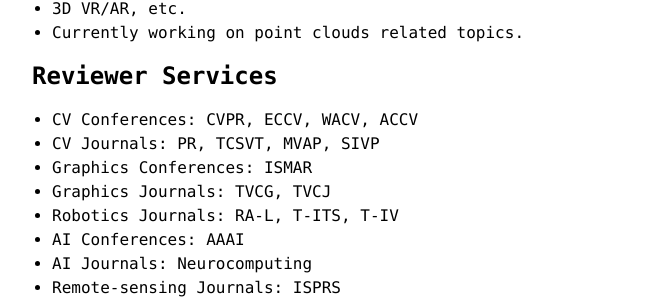
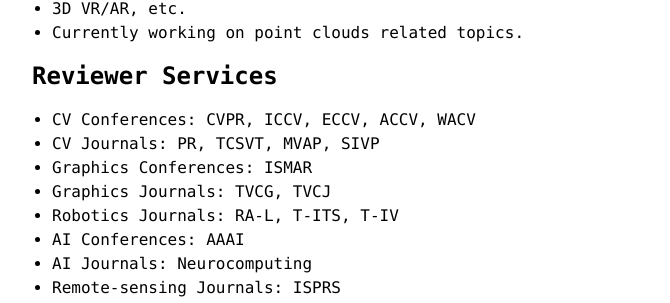
Before and after one commit to ShiQiu0419/ShiQiu0419.github.io, a Jekyll site: the page built from index.md, in a window 1280 px wide and 900 px high, scrolled down 1817 px. Shown: the part 150-453 px from the top of the window, without its empty margins (258-928 px from the left). Built offline with Jekyll 4.4.1, drawn with Linux system fonts in a browser that asks for light colours; our own code applies the rules of GitHub Pages for plain Markdown files.

Commit message:
Update index.md

```diff
--- a/index.md
+++ b/index.md
@@ -80,7 +80,7 @@
 * Currently working on point clouds related topics.
 
 ## Reviewer Services
-* CV Conferences: CVPR, ECCV, WACV, ACCV
+* CV Conferences: CVPR, ICCV, ECCV, ACCV, WACV
 * CV Journals: PR, TCSVT, MVAP, SIVP
 * Graphics Conferences: ISMAR
 * Graphics Journals: TVCG, TVCJ
```
